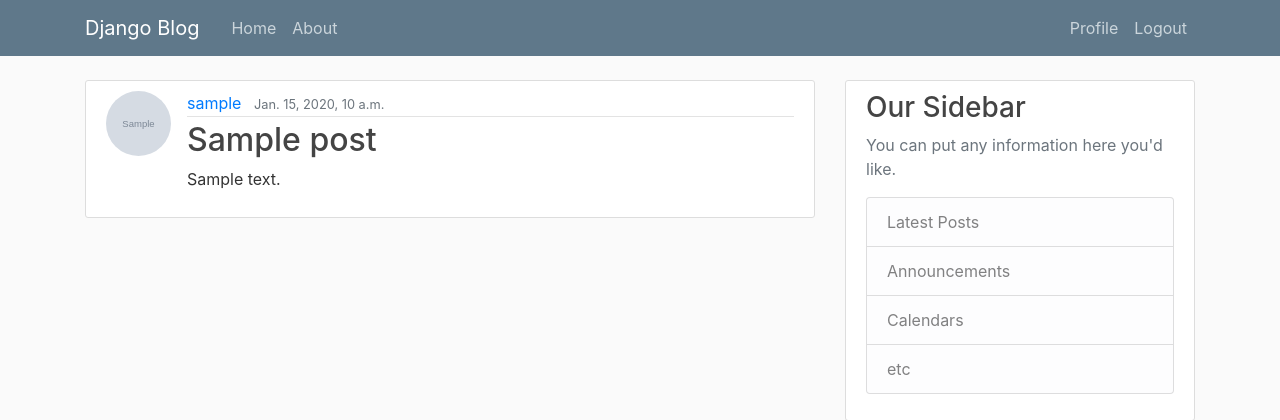
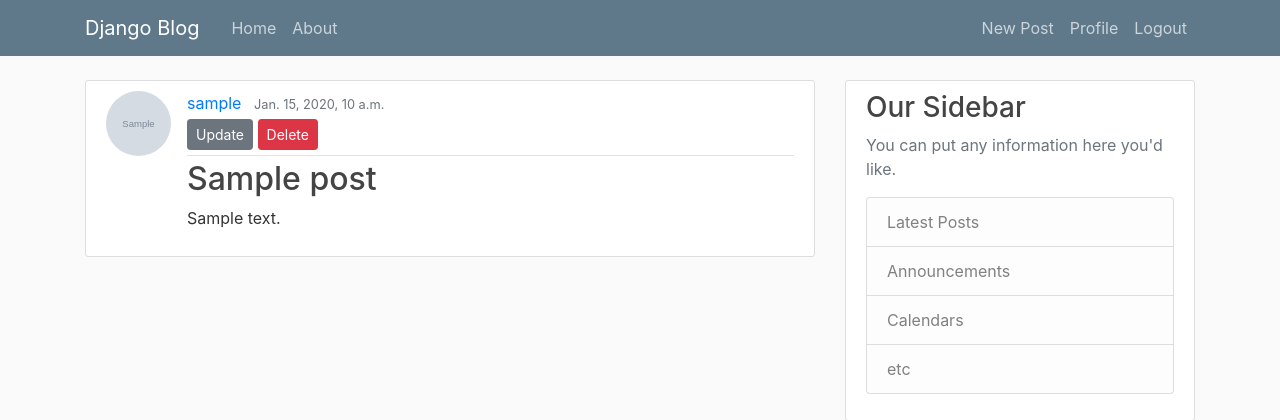
Before and after one commit to HusseinAzeez/django-blog-app, a Django app: page /post/1/ in a window 1280 px wide. Shown: the top 420 px of the page. Run offline with Django 3.2, Linux system fonts and the light colour scheme; a user stored in the database is signed in; tables that the repository leaves empty hold one stand-in row (values such as "Sample post"); grey boxes marked "Sample" are stand-in pictures; some libraries are stand-ins or nearby versions.

Commit message:
Feat: Add update/delete buttons  to post's detail page

```diff
--- a/blog/templates/blog/base.html
+++ b/blog/templates/blog/base.html
@@ -31,6 +31,7 @@
             <!-- Navbar Right Side -->
             <div class="navbar-nav">
                 {% if user.is_authenticated %}
+                    <a class="nav-item nav-link" href="{% url 'post-create' %}">New Post</a>
                     <a class="nav-item nav-link" href="{% url 'user-profile' %}">Profile</a>
                     <a class="nav-item nav-link" href="{% url 'user-logout' %}">Logout</a>
                 {% else %}
--- a/blog/templates/blog/post_detail.html
+++ b/blog/templates/blog/post_detail.html
@@ -6,6 +6,12 @@
             <div class="article-metadata">
                 <a class="mr-2" href="#">{{ object.author }}</a>
                 <small class="text-muted">{{ object.date_posted }}</small>
+                {% if object.author == user %}
+                    <div>
+                        <a class="btn btn-secondary btn-sm mt-1 mb-1" href="{% url 'post-update' object.id %}">Update</a>
+                        <a class="btn btn-danger btn-sm mt-1 mb-1" href="{% url 'post-delete' object.id %}">Delete</a>
+                    </div>
+                {% endif %}
             </div>
             <h2 class="article-title">{{ object.title }}</h2>
             <p class="article-content">{{ object.content }}</p>
```
